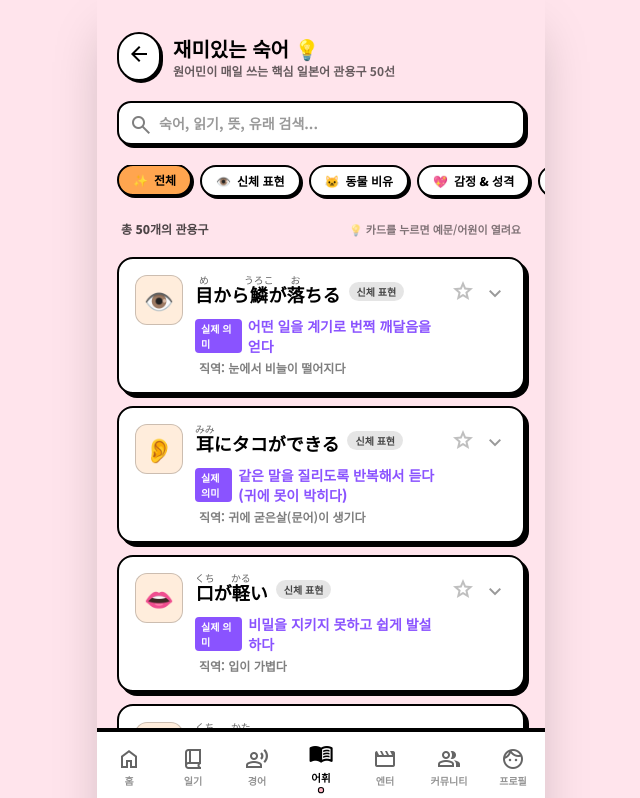
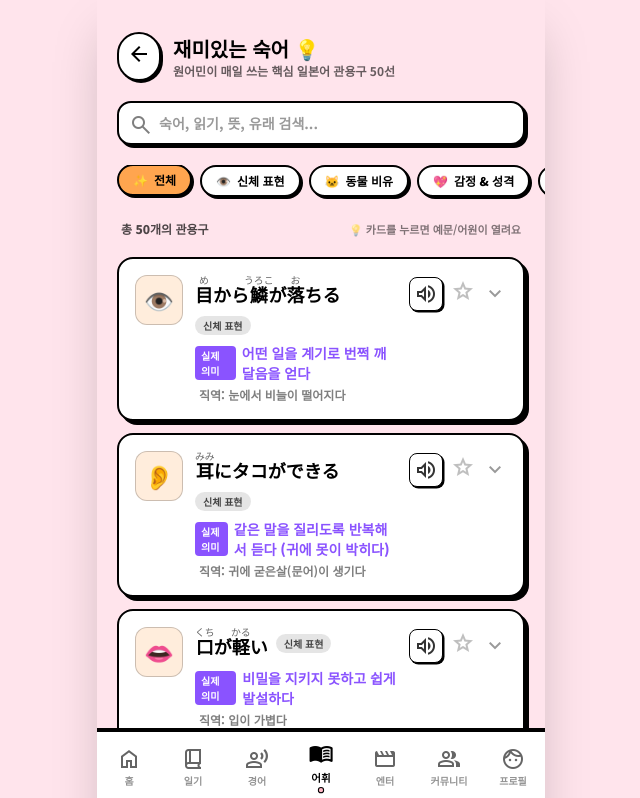
Before and after one commit to haru83/japanese-study-app, a Next.js app: page /learning/idioms in a window 1280 px wide. Shown: the top 798 px of the page, without its empty margins (319-959 px from the left). Built offline with nearby package versions, Linux system fonts and the light colour scheme; no server answers; a web font is replaced by a local one.

Commit message:
feat: add reusable TtsButton and integrate Japanese TTS pronunciation across Diary, Keigo, and Vocab learning screens

```diff
--- a/src/components/entertainment/AnimeQuoteCard.tsx
+++ b/src/components/entertainment/AnimeQuoteCard.tsx
@@ -7,6 +7,7 @@ import { BookmarkButton } from "@/components/bookmark/BookmarkButton";
 import { RubyText } from "@/components/learningDiary/RubyText";
 import { buildRubySegments } from "@/lib/rubyParser";
 import { AnimeQuoteQuiz } from "@/components/entertainment/AnimeQuoteQuiz";
+import { TtsButton } from "@/components/ui/TtsButton";
 
 interface Props {
   quote: AnimeQuoteItem;
@@ -15,7 +16,6 @@ interface Props {
 
 export function AnimeQuoteCard({ quote, initialBookmarkMap }: Props) {
   const [activeTab, setActiveTab] = useState<"vocab" | "grammar" | "quiz" | null>("vocab");
-  const [isPlayingAudio, setIsPlayingAudio] = useState(false);
   const [showRuby, setShowRuby] = useState(true);
 
   const animeCat = useMemo(() => {
@@ -28,25 +28,6 @@ export function AnimeQuoteCard({ quote, initialBookmarkMap }: Props) {
     }
     return [{ text: quote.quoteJa }];
   }, [quote.quoteJa, quote.quoteReading]);
-
-  const handlePlaySpeech = (e: React.MouseEvent) => {
-    e.preventDefault();
-    if (typeof window === "undefined" || !("speechSynthesis" in window)) {
-      alert("이 브라우저에서는 음성 합성을 지원하지 않습니다.");
-      return;
-    }
-
-    window.speechSynthesis.cancel();
-    const utterance = new SpeechSynthesisUtterance(quote.quoteJa);
-    utterance.lang = "ja-JP";
-    utterance.rate = 0.9; // 약간 여유 있는 속도
-
-    utterance.onstart = () => setIsPlayingAudio(true);
-    utterance.onend = () => setIsPlayingAudio(false);
-    utterance.onerror = () => setIsPlayingAudio(false);
-
-    window.speechSynthesis.speak(utterance);
-  };
 
   const toggleTab = (tab: "vocab" | "grammar" | "quiz") => {
     setActiveTab((prev) => (prev === tab ? null : tab));
@@ -81,7 +62,7 @@ export function AnimeQuoteCard({ quote, initialBookmarkMap }: Props) {
           </div>
 
           {/* Action Buttons: Audio & Ruby Toggle */}
-          <div className="flex items-center gap-1 shrink-0">
+          <div className="flex items-center gap-1.5 shrink-0">
             <button
               type="button"
               onClick={() => setShowRuby((prev) => !prev)}
@@ -93,18 +74,7 @@ export function AnimeQuoteCard({ quote, initialBookmarkMap }: Props) {
               あ
             </button>
 
-            <button
-              type="button"
-              onClick={handlePlaySpeech}
-              aria-label="일본어 발음 듣기"
-              className={`p-2 rounded-xl border border-black shadow-[2px_2px_0px_0px_#000] transition-transform active:scale-95 flex items-center justify-center ${
-                isPlayingAudio ? "bg-sakura-pink animate-pulse" : "bg-paper-white hover:bg-shiba-orange/20"
-              }`}
-            >
-              <span className="material-symbols-outlined text-lg text-type-black leading-none block">
-                {isPlayingAudio ? "volume_up" : "volume_up"}
-              </span>
-            </button>
+            <TtsButton text={quote.quoteJa} size="md" />
           </div>
         </div>
 
@@ -180,6 +150,8 @@ export function AnimeQuoteCard({ quote, initialBookmarkMap }: Props) {
                   <p className="text-xs font-bold text-type-black/70">{vocab.meaning}</p>
                 </div>
 
+                <div className="flex items-center gap-1.5 shrink-0">
+                  <TtsButton text={vocab.word} size="sm" />
                   <BookmarkButton
                     word={vocab.word}
                     itemType="vocab"
@@ -188,6 +160,7 @@ export function AnimeQuoteCard({ quote, initialBookmarkMap }: Props) {
                     source={`${quote.animeTitleKo} - ${quote.characterKo}`}
                     initialBookmarked={!!initialBookmarkMap[vocab.word]}
                   />
+                </div>
               </div>
             ))}
           </div>
--- a/src/components/keigo/DialoguePlayer.tsx
+++ b/src/components/keigo/DialoguePlayer.tsx
@@ -3,6 +3,7 @@
 import { useState, useMemo } from "react";
 import { RubyText } from "@/components/learningDiary/RubyText";
 import { buildRubySegments } from "@/lib/rubyParser";
+import { TtsButton } from "@/components/ui/TtsButton";
 
 interface DialogueLine {
   speaker: string;
@@ -24,10 +25,15 @@ export function DialoguePlayer({ dialogue }: DialoguePlayerProps) {
     [dialogue]
   );
 
+  const fullDialogueText = useMemo(
+    () => dialogue.map((line) => line.text).join("。 "),
+    [dialogue]
+  );
+
   return (
     <div>
-      {/* Toggle buttons */}
-      <div className="flex gap-2 mb-4">
+      {/* Toggle buttons & TTS */}
+      <div className="flex items-center gap-2 mb-4">
         <button
           onClick={() => setShowPronunciation((v) => !v)}
           className={`flex-1 py-2 rounded-xl text-xs font-black border-2 border-black transition-all ${
@@ -48,6 +54,13 @@ export function DialoguePlayer({ dialogue }: DialoguePlayerProps) {
         >
           한국어 해석 {showTranslation ? "표시" : "숨김"}
         </button>
+        <TtsButton
+          text={fullDialogueText}
+          size="lg"
+          showLabel={true}
+          label="전체 듣기"
+          className="border-2 border-black py-2 rounded-xl"
+        />
       </div>
 
       {/* Dialogue lines */}
@@ -70,8 +83,11 @@ export function DialoguePlayer({ dialogue }: DialoguePlayerProps) {
               </div>
 
               {/* Bubble */}
-              <div className={`max-w-[75%] flex flex-col gap-1 ${isLeft ? "" : "items-end"}`}>
-                <p className="text-xs text-type-black/60 font-bold">{line.speaker}</p>
+              <div className={`max-w-[78%] flex flex-col gap-1 ${isLeft ? "" : "items-end"}`}>
+                <div className={`flex items-center gap-1.5 ${isLeft ? "" : "flex-row-reverse"}`}>
+                  <p className="text-xs text-type-black/60 font-bold">{line.speaker}</p>
+                  <TtsButton text={line.text} size="sm" />
+                </div>
                 <div
                   className={`rounded-[15px] px-4 py-2.5 border-2 border-black ${
                     isLeft
--- a/src/components/keigo/LessonDetail.tsx
+++ b/src/components/keigo/LessonDetail.tsx
@@ -12,6 +12,7 @@ import { GuestUpsellModal } from "@/components/guest/GuestUpsellModal";
 import { RubyText } from "@/components/learningDiary/RubyText";
 import { buildRubySegments } from "@/lib/rubyParser";
 import { BookmarkButton } from "@/components/bookmark/BookmarkButton";
+import { TtsButton } from "@/components/ui/TtsButton";
 import type { Lesson } from "@/types/lesson";
 import type { XpResult } from "@/lib/xp";
 
@@ -152,6 +153,8 @@ export function LessonDetail({ lesson, bookmarkMap }: Props) {
                   <RubyText segments={vocabSegments[i]} showRuby={true} />
                 </span>
                 <span className="text-sm text-grape-punch font-black shrink-0">{v.meaning}</span>
+                <div className="flex items-center gap-1.5 shrink-0">
+                  <TtsButton text={v.word} size="sm" />
                   <BookmarkButton
                     word={v.word}
                     itemType="vocab"
@@ -160,6 +163,7 @@ export function LessonDetail({ lesson, bookmarkMap }: Props) {
                     source={lesson.title}
                     initialBookmarked={bookmarkMap?.[v.word] ?? false}
                   />
+                </div>
               </div>
             ))}
           </div>
--- a/src/components/learning/IdiomsClient.tsx
+++ b/src/components/learning/IdiomsClient.tsx
@@ -4,6 +4,7 @@ import { useState, useMemo } from "react";
 import Link from "next/link";
 import { IDIOM_CATEGORIES, IDIOMS_DATA, type JapaneseIdiom } from "@/data/idioms";
 import { BookmarkButton } from "@/components/bookmark/BookmarkButton";
+import { TtsButton } from "@/components/ui/TtsButton";
 import { RubyText } from "@/components/learningDiary/RubyText";
 import { buildRubySegments } from "@/lib/rubyParser";
 
@@ -170,6 +171,7 @@ export function IdiomsClient({ initialBookmarkMap }: Props) {
                   </div>
 
                   <div className="flex items-center gap-1 shrink-0">
+                    <TtsButton text={item.idiom} size="sm" />
                     <BookmarkButton
                       word={item.idiom}
                       itemType="vocab"
--- a/src/components/learning/TopicVocabClient.tsx
+++ b/src/components/learning/TopicVocabClient.tsx
@@ -4,6 +4,7 @@ import { useState, useMemo } from "react";
 import Link from "next/link";
 import { TOPIC_CATEGORIES, TOPIC_WORDS, type TopicWord } from "@/data/topicVocab";
 import { BookmarkButton } from "@/components/bookmark/BookmarkButton";
+import { TtsButton } from "@/components/ui/TtsButton";
 import { RubyText } from "@/components/learningDiary/RubyText";
 import { buildRubySegments } from "@/lib/rubyParser";
 
@@ -157,7 +158,8 @@ export function TopicVocabClient({ initialBookmarkMap }: Props) {
                     </div>
                   </div>
 
-                  <div className="flex items-center gap-1 shrink-0">
+                  <div className="flex items-center gap-1.5 shrink-0">
+                    <TtsButton text={item.word} size="sm" />
                     <BookmarkButton
                       word={item.word}
                       itemType="vocab"
--- a/src/components/learningDiary/DiaryDetail.tsx
+++ b/src/components/learningDiary/DiaryDetail.tsx
@@ -9,6 +9,7 @@ import { QuizSection } from "@/components/keigo/QuizSection";
 import { LessonCompleteBanner } from "@/components/keigo/LessonCompleteBanner";
 import { GuestUpsellModal } from "@/components/guest/GuestUpsellModal";
 import { BookmarkButton } from "@/components/bookmark/BookmarkButton";
+import { TtsButton } from "@/components/ui/TtsButton";
 import type { LearningDiary } from "@/types/learningDiary";
 import type { XpResult } from "@/lib/xp";
 
@@ -105,7 +106,7 @@ export function DiaryDetail({ diary, bookmarkMap }: Props) {
           >
             {section === "원문" && (
               <div className="space-y-3">
-                <div className="flex gap-2">
+                <div className="flex items-center gap-2">
                   <button
                     onClick={() => setShowRuby((v) => !v)}
                     className={`flex-1 py-2 rounded-xl text-xs font-black border-2 border-black transition-all ${
@@ -126,6 +127,13 @@ export function DiaryDetail({ diary, bookmarkMap }: Props) {
                   >
                     한국어 해석 {showKorean ? "표시" : "숨김"}
                   </button>
+                  <TtsButton
+                    text={diary.contentJp.map((s) => s.text).join("")}
+                    size="lg"
+                    showLabel={true}
+                    label="일기 듣기"
+                    className="border-2 border-black py-2 rounded-xl"
+                  />
                 </div>
 
                 <div className="bg-paper-white rounded-[15px] p-5 border-2 border-black shadow-[4px_4px_0px_0px_#000]">
@@ -153,13 +161,15 @@ export function DiaryDetail({ diary, bookmarkMap }: Props) {
                 {diary.vocabulary.map((v, i) => (
                   <div
                     key={i}
-                    className="bg-paper-white rounded-[15px] p-4 border-2 border-black shadow-[4px_4px_0px_0px_#000] flex items-center gap-4"
+                    className="bg-paper-white rounded-[15px] p-4 border-2 border-black shadow-[4px_4px_0px_0px_#000] flex items-center gap-3"
                   >
                     <div className="flex-1 min-w-0">
                       <p className="font-black text-type-black">{v.word}</p>
                       <p className="text-xs text-type-black/60 font-bold">{v.reading}</p>
                     </div>
                     <span className="text-sm text-grape-punch font-black shrink-0">{v.meaning}</span>
+                    <div className="flex items-center gap-1.5 shrink-0">
+                      <TtsButton text={v.word} size="sm" />
                       <BookmarkButton
                         word={v.word}
                         itemType="vocab"
@@ -168,6 +178,7 @@ export function DiaryDetail({ diary, bookmarkMap }: Props) {
                         source={diary.title}
                         initialBookmarked={bookmarkMap?.[v.word] ?? false}
                       />
+                    </div>
                   </div>
                 ))}
               </div>
--- /dev/null
+++ b/src/components/ui/TtsButton.tsx
@@ -0,0 +1,103 @@
+"use client";
+
+import { useState, useEffect } from "react";
+
+interface TtsButtonProps {
+  text: string;
+  rate?: number;
+  size?: "sm" | "md" | "lg";
+  className?: string;
+  label?: string;
+  showLabel?: boolean;
+}
+
+export function TtsButton({
+  text,
+  rate = 0.9,
+  size = "md",
+  className = "",
+  label,
+  showLabel = false,
+}: TtsButtonProps) {
+  const [isPlaying, setIsPlaying] = useState(false);
+
+  useEffect(() => {
+    return () => {
+      // Cleanup if unmounted while playing
+      if (typeof window !== "undefined" && "speechSynthesis" in window) {
+        if (isPlaying) {
+          window.speechSynthesis.cancel();
+        }
+      }
+    };
+  }, [isPlaying]);
+
+  const handlePlay = (e: React.MouseEvent) => {
+    e.preventDefault();
+    e.stopPropagation();
+
+    if (typeof window === "undefined" || !("speechSynthesis" in window)) {
+      alert("이 브라우저에서는 음성 합성(TTS) 기능을 지원하지 않습니다.");
+      return;
+    }
+
+    if (isPlaying) {
+      window.speechSynthesis.cancel();
+      setIsPlaying(false);
+      return;
+    }
+
+    window.speechSynthesis.cancel();
+
+    // Remove ruby/bracket markers if any remain
+    const cleanText = text.replace(/\[([^|]+)\|[^\]]+\]/g, "$1").trim();
+    if (!cleanText) return;
+
+    const utterance = new SpeechSynthesisUtterance(cleanText);
+    utterance.lang = "ja-JP";
+    utterance.rate = rate;
+
+    utterance.onstart = () => setIsPlaying(true);
+    utterance.onend = () => setIsPlaying(false);
+    utterance.onerror = () => setIsPlaying(false);
+
+    window.speechSynthesis.speak(utterance);
+  };
+
+  const sizeClasses = {
+    sm: "p-1 rounded-lg text-sm",
+    md: "p-1.5 rounded-xl text-base",
+    lg: "px-3 py-1.5 rounded-xl text-xs font-black",
+  };
+
+  const iconSizes = {
+    sm: "text-base",
+    md: "text-lg",
+    lg: "text-lg",
+  };
+
+  return (
+    <button
+      type="button"
+      onClick={handlePlay}
+      aria-label={isPlaying ? "음성 중지" : `${label || text} 일본어 발음 듣기`}
+      title={isPlaying ? "음성 중지" : "일본어 발음 듣기"}
+      className={`border border-black shadow-[1.5px_1.5px_0px_0px_#000] active:translate-x-0.5 active:translate-y-0.5 active:shadow-none transition-all flex items-center justify-center gap-1 shrink-0 ${
+        isPlaying
+          ? "bg-sakura-pink text-type-black animate-pulse"
+          : "bg-paper-white hover:bg-shiba-orange/20 text-type-black/80 hover:text-type-black"
+      } ${sizeClasses[size]} ${className}`}
+    >
+      <span
+        className={`material-symbols-outlined ${iconSizes[size]} leading-none block select-none`}
+      >
+        {isPlaying ? "volume_up" : "volume_up"}
+      </span>
+      {showLabel && (
+        <span className="select-none font-bold">
+          {label || (isPlaying ? "재생 중" : "듣기")}
+        </span>
+      )}
+    </button>
+  );
+}
```
Lines whose indentation alone changed are shown as unchanged.
